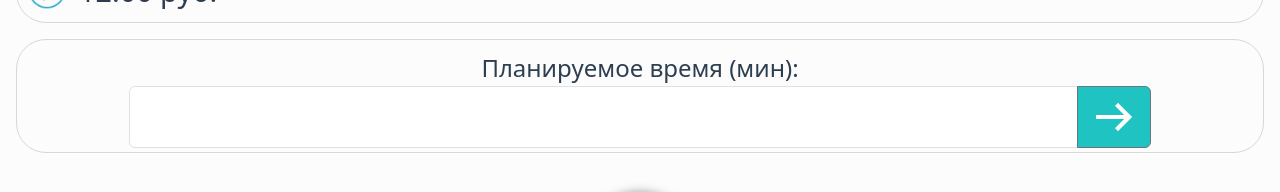
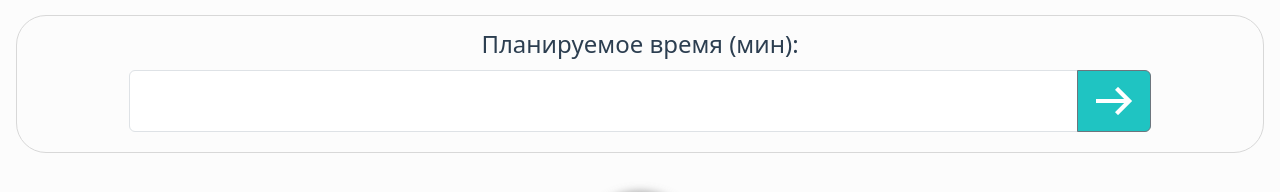
Before and after one commit to ivanLFN/pwa_soh_vue, a Vue app: page /station in a window 1280 px wide. Shown: the part 423-615 px from the top of the page. Built offline with nearby package versions, Linux system fonts and the light colour scheme.

Commit message:
update station page

```diff
--- a/src/components/StationPage.vue
+++ b/src/components/StationPage.vue
@@ -52,10 +52,10 @@
         </div>
       </div>
       <div class="count-min mt-3">
-        <div class="text-input">
+        <div class="text-input mb-2">
           Планируемое время (мин):
         </div>
-        <div class="enter-block col-12 d-flex justify-content-center align-items-center">
+        <div class="enter-block col-12 d-flex justify-content-center align-items-center mb-3">
             <div class="col-10">
               <div class="input-group mb-3 enter-code">
                 <input type="text" class="form-control" placeholder="" aria-label="" aria-describedby="button-addon2" v-model="numericValue" @input="restrictInput">
@@ -162,12 +162,9 @@ export default {
   margin-right: 1rem !important;
   border-radius: 30px;
   padding: 10px;
+  padding-bottom: 10px;
   border: 1px solid #d8d8d8;
 }
-
-
-
-
 
 .bottom-bar {
   position: fixed;
```
